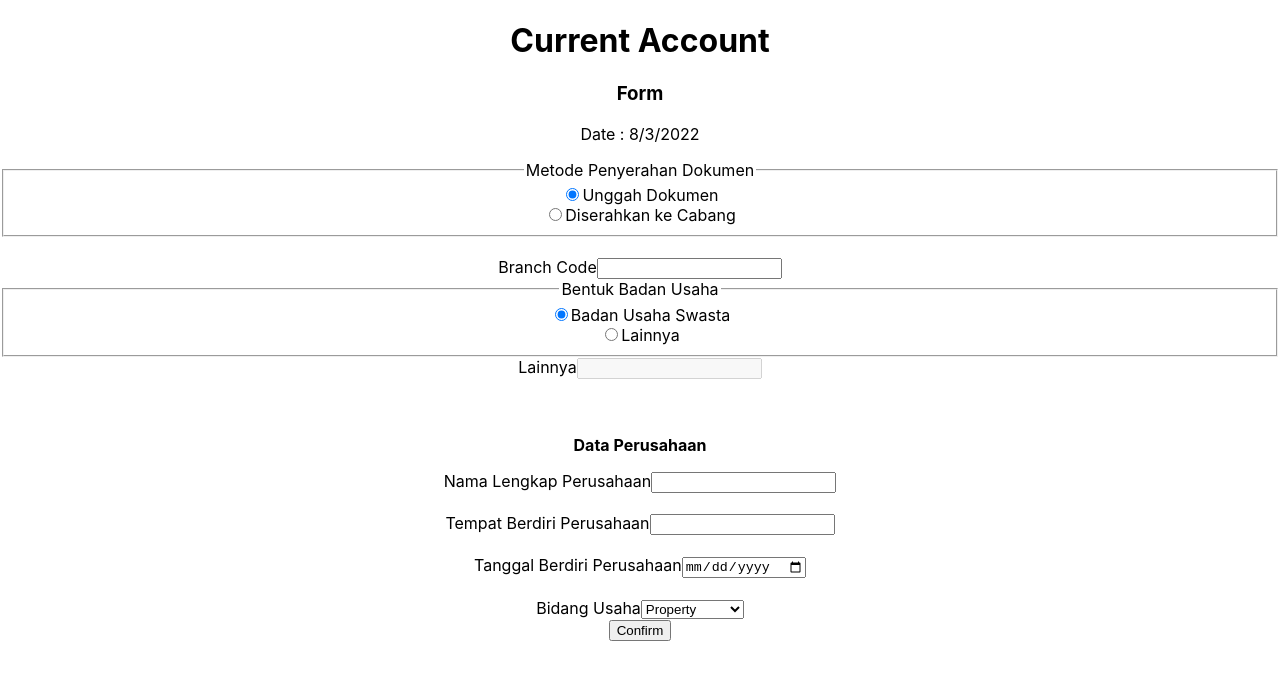
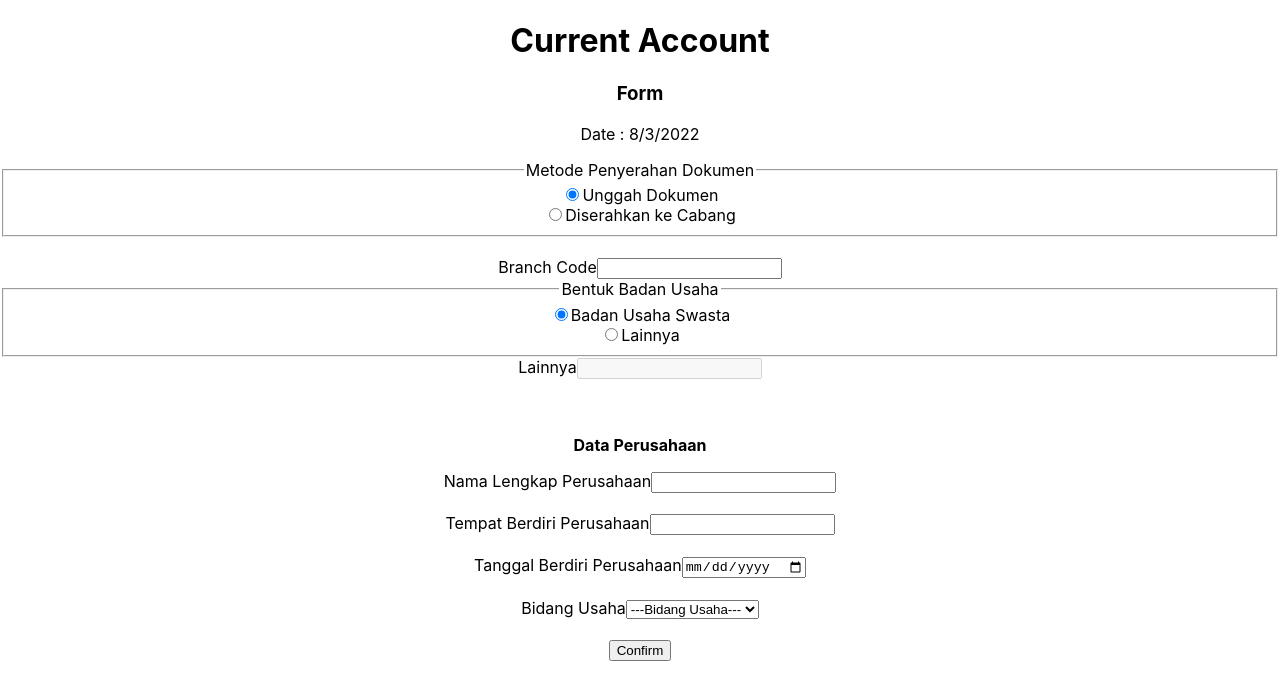
Before and after one commit to DeppaTori/current-account, a React (Create React App) app: page /form in a window 1280 px wide. Shown: the top 700 px of the page. Built offline with nearby package versions, Linux system fonts and the light colour scheme.

Commit message:
add validation for tanggal and bidang usaha perusahaan

```diff
--- a/src/components/DataPerusahaanFields.js
+++ b/src/components/DataPerusahaanFields.js
@@ -1,3 +1,4 @@
+import { generateName } from "../Helper";
 import { TextBoxField } from "./TextBoxField";
 
 export const DataPerusahaanFields = ({ errMsg, onChange }) => {
@@ -22,21 +23,26 @@ export const DataPerusahaanFields = ({ errMsg, onChange }) => {
       <input
         id="tanggal"
         type="date"
-        name="tanggal"
-        // value={badanUsahaLainnya}
-        // onChange={handleChange}
+        name={generateName("Tanggal Berdiri Perusahaan")}
+        onChange={onChange}
       />
       <br />
       {errMsg.tanggal.length > 0 && <span>{errMsg.tanggal}</span>}
       <br />
       <label for="bidang">Bidang Usaha</label>
 
-      <select name="bidang" id="bidang">
+      <select
+        name={generateName("Bidang Usaha")}
+        id="bidang"
+        onChange={onChange}
+      >
+        <option value="">---Bidang Usaha---</option>
         <option value="property">Property</option>
         <option value="pergudangan">Pergudangan</option>
       </select>
       <br />
       {errMsg.bidang.length > 0 && <span>{errMsg.bidang}</span>}
+      <br />
     </>
   );
 };
--- a/src/pages/ApplicationForm.js
+++ b/src/pages/ApplicationForm.js
@@ -14,9 +14,13 @@ export const ApplicationForm = () => {
     badanUsahaLainnya: "",
     namaPerusahaan: "",
     tempatBerdiriPerusahaan: "",
+    tanggalBerdiriPerusahaan: "",
+    bidangUsahaPerusahaan: "",
   });
   const [namaPerusahaan, setNamaPerusahaan] = useState("");
   const [tempatBerdiriPerusahaan, setTempatBerdiriPerusahaan] = useState("");
+  const [tanggalBerdiriPerusahaan, setTanggalBerdiriPerusahaan] = useState("");
+  const [bidangUsahaPerusahaan, setBidangUsahaPerusahaan] = useState("");
 
   const fieldsManager = [
     {
@@ -53,6 +57,40 @@ export const ApplicationForm = () => {
               };
             }
             return { tempatBerdiriPerusahaan: "" };
+          },
+        },
+      ],
+    },
+    {
+      name: generateName("Tanggal Berdiri Perusahaan"),
+      setState: (val) => setTanggalBerdiriPerusahaan(val),
+      validations: [
+        {
+          validate: function () {
+            if (tanggalBerdiriPerusahaan.length <= 0) {
+              return {
+                tanggalBerdiriPerusahaan:
+                  "Tanggal Berdiri Perusahaan Tidak Boleh Kosong",
+              };
+            }
+            return { tanggalBerdiriPerusahaan: "" };
+          },
+        },
+      ],
+    },
+    {
+      name: generateName("Bidang Usaha"),
+      setState: (val) => setBidangUsahaPerusahaan(val),
+      validations: [
+        {
+          validate: function () {
+            if (bidangUsahaPerusahaan.length <= 0) {
+              return {
+                bidangUsahaPerusahaan:
+                  "Bidang Usaha Perusahaan Tidak Boleh Kosong",
+              };
+            }
+            return { bidangUsahaPerusahaan: "" };
           },
         },
       ],
@@ -199,8 +237,8 @@ export const ApplicationForm = () => {
           errMsg={{
             nama: validationMessages.namaPerusahaan,
             tempat: validationMessages.tempatBerdiriPerusahaan,
-            tanggal: "",
-            bidang: "",
+            tanggal: validationMessages.tanggalBerdiriPerusahaan,
+            bidang: validationMessages.bidangUsahaPerusahaan,
           }}
         />
         <input type="submit" value="Confirm" />
```
Also changed, not shown: 1 other file (tests, documents, lock files or other folders).
